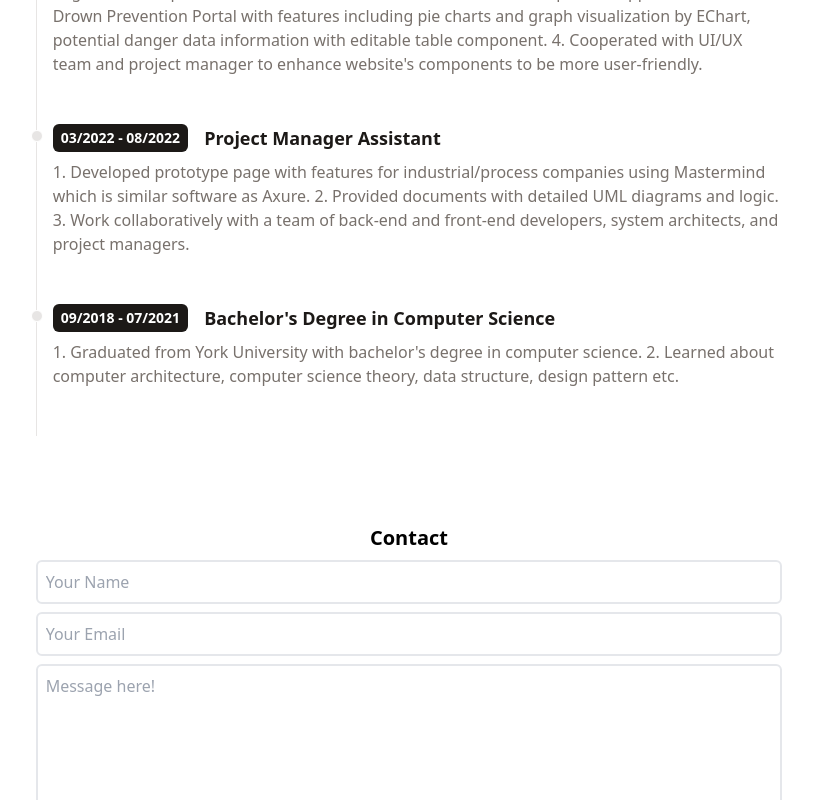
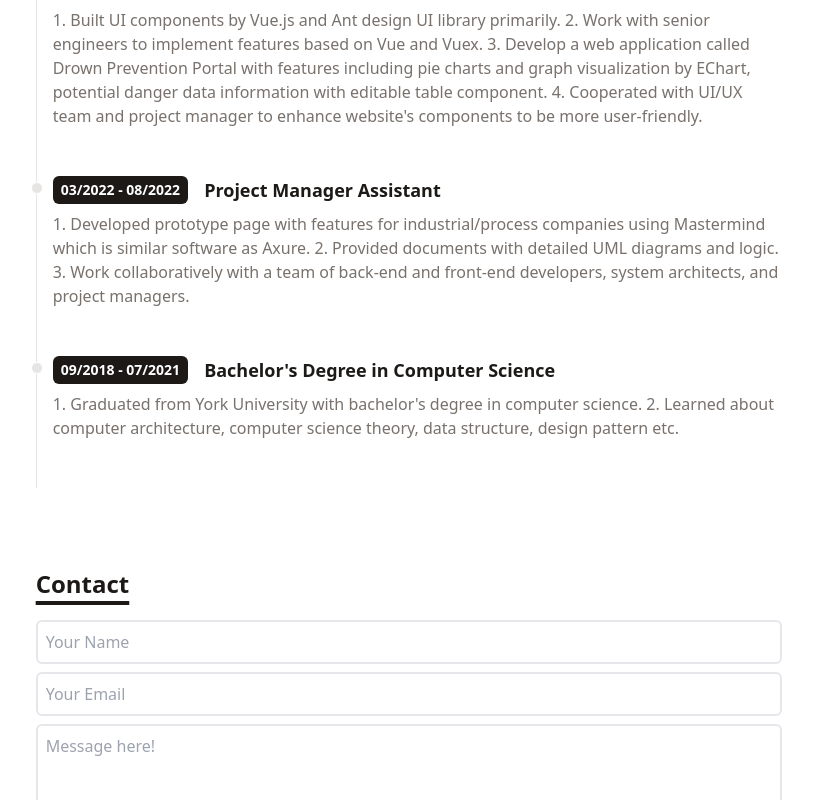
Before and after one commit to shazonglin/portfolio, a React (Vite) app: page / in a window 1280 px wide. Shown: the part 856-1656 px from the top of the page, without its empty margins (231-1044 px from the left). Built offline with nearby package versions, Linux system fonts and the light colour scheme.

Commit message:
layout change

```diff
--- a/index.html
+++ b/index.html
@@ -2,7 +2,7 @@
 <html lang="en">
   <head>
     <meta charset="UTF-8" />
-    <link rel="icon" type="image/svg+xml" href="/vite.svg" />
+    <link rel="icon" type="image/svg+xml" href="/public/assets/logo.svg" />
     <meta name="viewport" content="width=device-width, initial-scale=1.0" />
     <title>Zonglin | Portfolio</title>
     <link rel="preconnect" href="https://fonts.googleapis.com" />
--- a/src/components/Contact.jsx
+++ b/src/components/Contact.jsx
@@ -1,16 +1,14 @@
 import React from 'react';
-
+import Title from './Title';
 function Contact() {
   return (
     <div className='flex flex-col mb-10 mx-auto'>
-      <h2 className='text-xl flex items-center justify-center text-center py-2 font-bold'>
-        Contact
-      </h2>
       <div className='flex flex-col justify-center items-center'>
         <form
-          action='https://getform.io/xxxxx'
+          action='https://getform.io/f/lajkylxb'
           method='POST'
           className='flex flex-col w-full md:w-7/12'>
+          <Title>Contact</Title>
           <input
             type='text'
             name='name'
@@ -30,7 +28,7 @@ function Contact() {
             className='p-2 mb-4 border-2 rounded-md focus:outline-none'
           />
           <button
-            type='button'
+            type='submit'
             className='text-center inline-block px-8 py-3 w-max text-base font-medium rounded-md text-white bg-gradient-to-r from-purple-700 to-blue-500 drop-shadow-md '>
             Work With Me!
           </button>
--- a/src/components/Portfolio.jsx
+++ b/src/components/Portfolio.jsx
@@ -1,7 +1,6 @@
 import React from 'react';
 import portfolio from './data/portfolio';
 import PortfolioItem from './PortfolioItem';
-
 function Portfolio() {
   return (
     <div className='flex flex-col md:flex-row items-center justify-center'>
--- a/src/components/Timeline.jsx
+++ b/src/components/Timeline.jsx
@@ -1,11 +1,13 @@
 import React from 'react';
 import TimelineItem from './TimelineItem';
 import timeline from './data/timeline';
+import Title from './Title';
 
 function Timeline() {
   return (
     <div className='flex flex-col md:flex-row justify-center my-20 '>
       <div className='w-full md:w-7/12'>
+        <Title>Experience</Title>
         {timeline.map((item, index) => (
           <TimelineItem
             title={item.title}
--- /dev/null
+++ b/src/components/Title.jsx
@@ -0,0 +1,13 @@
+import React from 'react';
+
+function Title({ id, children }) {
+  return (
+    <h1
+      id={id && id}
+      className='text-2xl font-bold underline underline-offset-8 decoration-4 mb-5 text-stone-900'>
+      {children}
+    </h1>
+  );
+}
+
+export default Title;
```
